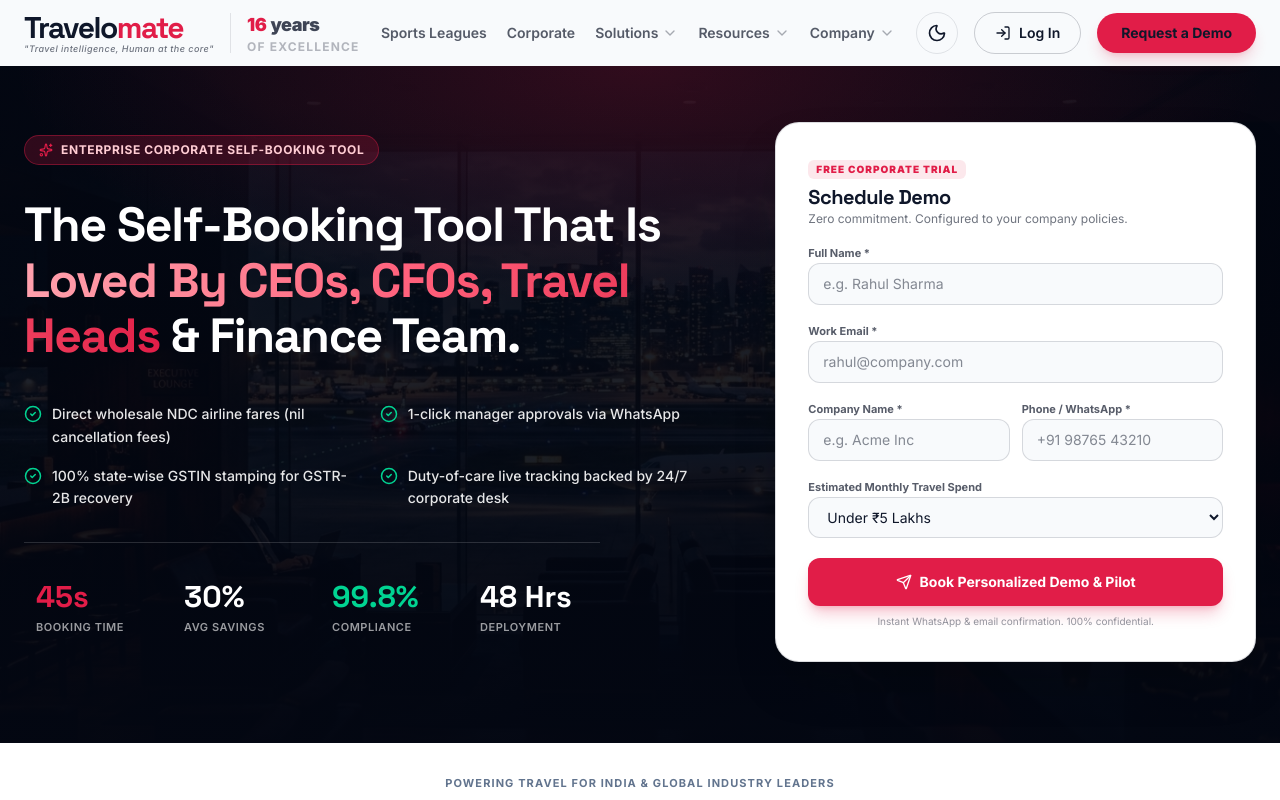
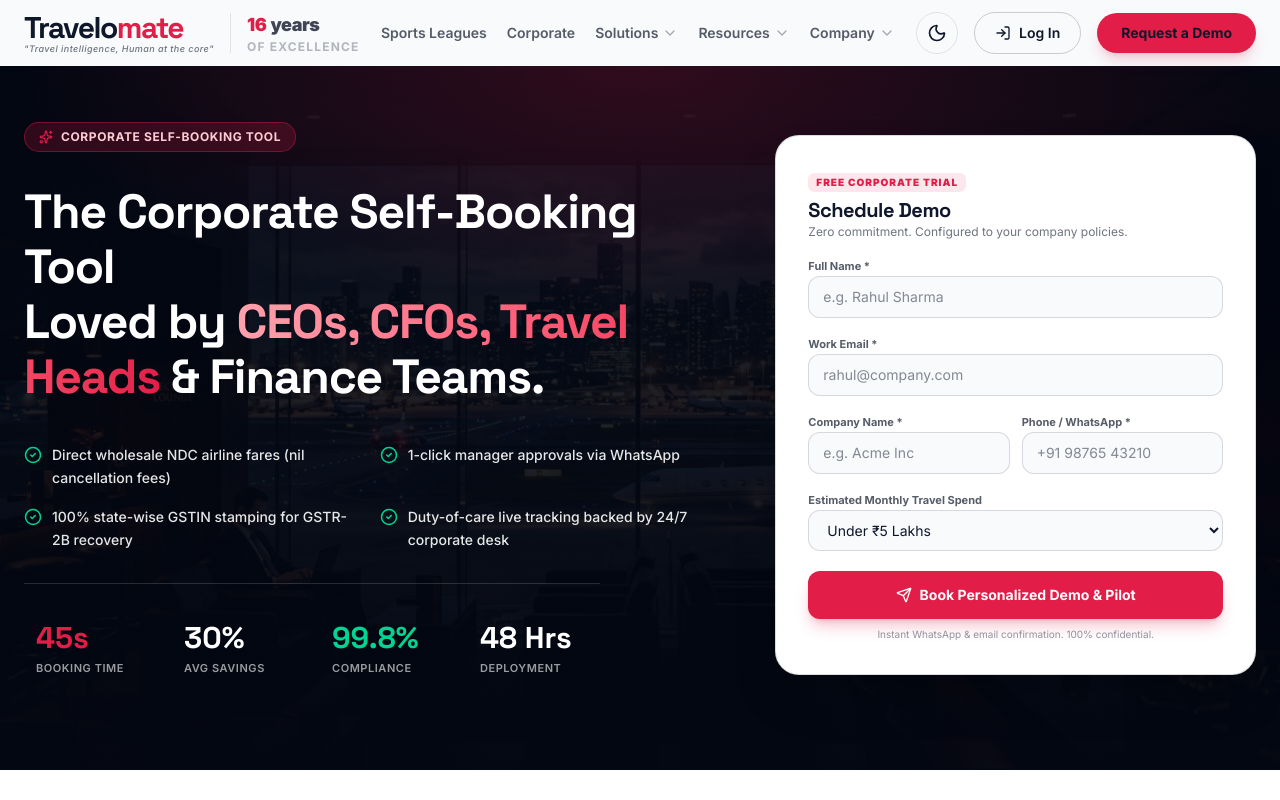
Before and after one commit to ASRathore0/Travelomate, a React (Vite) app: page /thrive in a window 1280 px wide. Shown: the top 800 px of the page. Built offline with nearby package versions, Linux system fonts and the light colour scheme.

Commit message:
Campaign page added

```diff
--- a/src/pages/ThriveCampaign.tsx
+++ b/src/pages/ThriveCampaign.tsx
@@ -137,16 +137,17 @@
               {/* Pill Badge */}
               <div className="inline-flex items-center gap-2 px-3.5 py-1.5 rounded-full bg-brand/20 border border-brand/40 text-rose-200 text-[11px] sm:text-xs font-bold uppercase tracking-wider">
                 <Sparkles className="w-3.5 h-3.5 text-brand" />
-                Enterprise Corporate Self-Booking Tool
+                Corporate Self-Booking Tool
               </div>
 
               {/* Punchy Executive Headline */}
               <h1 className="text-2xl sm:text-4xl lg:text-5xl font-display font-black tracking-tight leading-[1.25] sm:leading-[1.15] text-white">
-                The Self-Booking Tool That Is <br className="hidden sm:inline" />
+                The Corporate Self-Booking Tool <br className="hidden sm:inline" />
+                Loved by{' '}
                 <span className="text-transparent bg-clip-text bg-gradient-to-r from-rose-300 via-rose-400 to-brand">
-                  Loved By CEOs, CFOs, Travel Heads
+                  CEOs, CFOs, Travel Heads
                 </span>{' '}
-                & Finance Team.
+                & Finance Teams.
               </h1>
 
               {/* Core Feature Checklist */}
```
